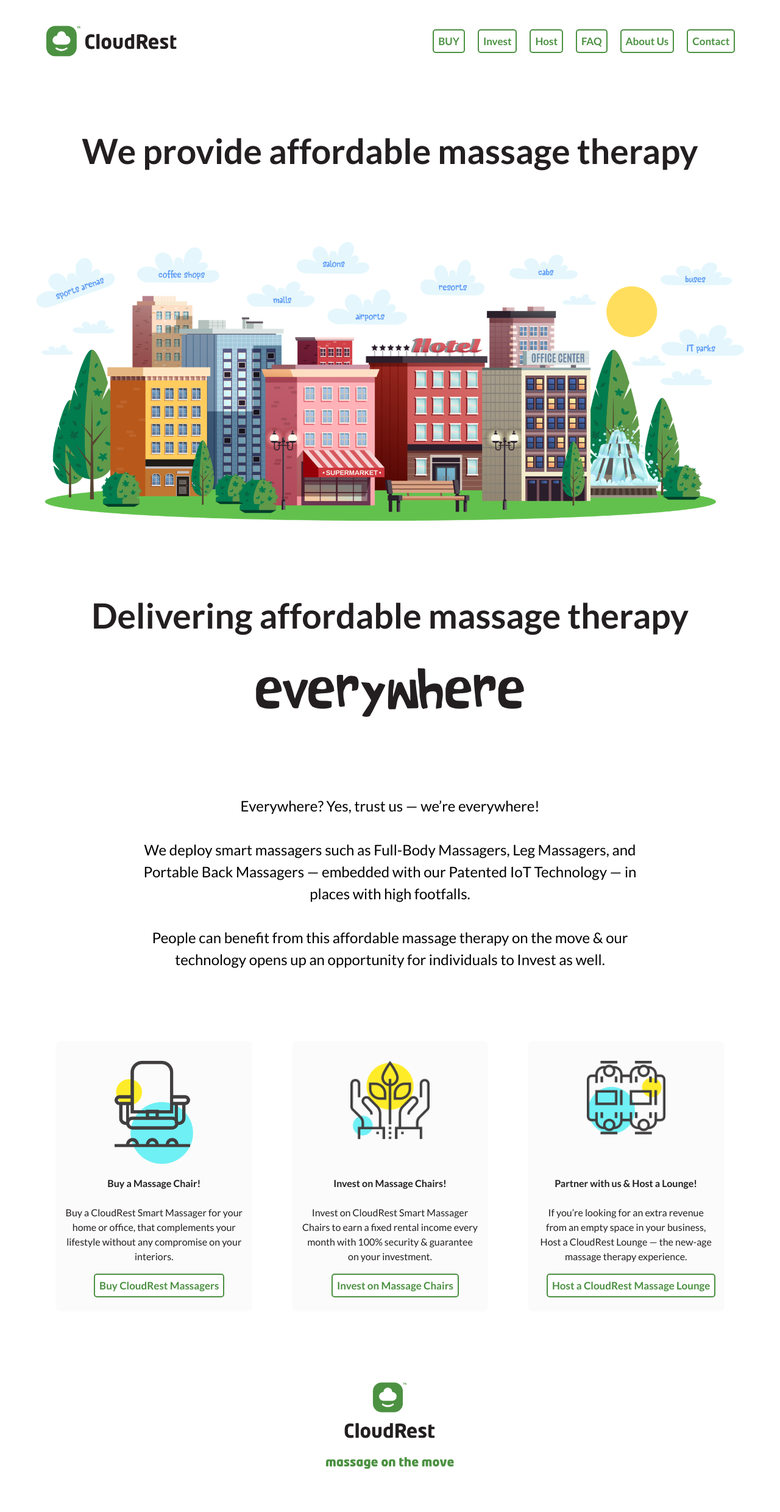
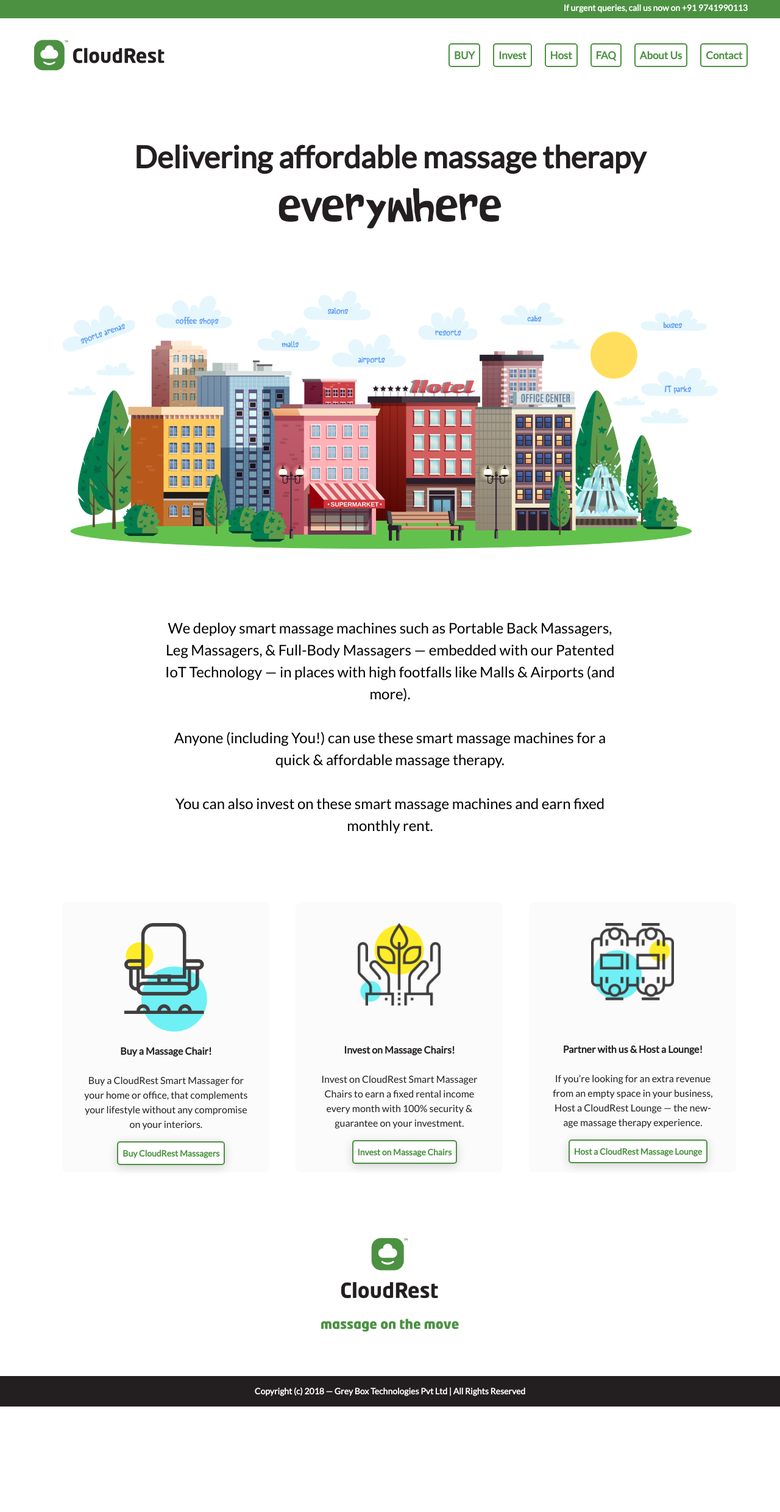
Before and after one commit to pranoy1994/cloud-rest-php, a PHP site: page / in a window 1280 px wide. Shown: the whole page at 61% size. After the commit the page ends 2307 px from the top, so only its background shows below. Run offline with PHP 8.4, Linux system fonts and the light colour scheme; some libraries are stand-ins or nearby versions.

Commit message:
change home page

```diff
--- a/contact.php
+++ b/contact.php
@@ -8,9 +8,9 @@
 </head>
 
 
-<body style="padding-left: 4%;padding-right: 4%;">
+<body>
     <?php include 'header.php' ?>
-
+    <div class="body">
     <div style="text-align: center">
         <p class="contact-header">Reach out to us</p>
     </div>
@@ -66,5 +66,6 @@
     <div style="text-align:center">
         <img src="/images/group-5@3x.png" style="padding-bottom: 5%;padding-top: 10%;width: 18%">
     </div>
+  </div>
 </body>
 </html>
--- a/header.php
+++ b/header.php
@@ -1,5 +1,9 @@
-
-<div style="text-align:left;background-color: #ffffff;display:  grid;grid-template-columns: auto auto;" >
+<div id="preheader">
+  <p>
+    If urgent queries, call us now on +91 9741990113
+  </p>
+</div>
+<div style="text-align:left;background-color: #ffffff;display:  grid;grid-template-columns: auto auto;margin-top: 2%;margin-left: 38px;margin-right: 38px;" >
     <a href="/"><img  style="margin-left:4%;margin-top:2%" src="images/CludRestHomeLogo.svg" /></a>
     <div id="btn" class="header-btn-grp" style="text-align:right">
         <button class="headerButton" id="schoolName" onclick="location.href='/buy.php'">BUY </button>
--- a/index.php
+++ b/index.php
@@ -3,34 +3,35 @@
 <head>
         <link href="https://fonts.googleapis.com/icon?family=Material+Icons" rel="stylesheet">
         <link href="//cdnjs.cloudflare.com/ajax/libs/toastr.js/latest/toastr.min.css" rel="stylesheet">
-        <link href='https://fonts.googleapis.com/css?family=Lato:400,700' rel='stylesheet' type='text/css'>
+        <link href="https://fonts.googleapis.com/css?family=Lato" rel="stylesheet">
         <link href='/stylesheets/index.css' rel='stylesheet' type='text/css'>
 </head>
 
 
-<body style="padding-left: 4%;padding-right: 4%;">
+<body>
 
       <?php include 'header.php' ?>
+<div class="body">
 
     <p class="text" style="margin-top:10%">
-        We provide affordable massage therapy
+        Delivering affordable massage therapy
+        <p class="contact-header" style="margin-top: -5%;font-size: 580%;">everywhere</p>
     </p>
 
     <div>
-        <img src="/images/1-artboard-9-4-x-02@2x.png" style="width:100%;margin-top:5%">
+        <img src="/images/1-artboard-9-4-x-02@2x.png" style="width:100%;margin-top:0%">
     </div>
 
-    <p class="text" style="margin-top:10%">
-        Delivering affordable massage therapy
-        <p class="contact-header" style="margin-top: -3%;font-size: 700%;">everywhere</p>
-    </p>
+
 
     <p class="text-2" style="padding-right: 15%;padding-left: 15%;">
-        Everywhere? Yes, trust us — we’re everywhere!
+        We deploy smart massage machines such as Portable Back Massagers, Leg Massagers, & Full-Body Massagers — embedded with our Patented IoT Technology — in places with high footfalls like Malls & Airports (and more).
         <br><br>
-        We deploy smart massagers such as Full-Body Massagers, Leg Massagers, and Portable Back Massagers — embedded with our Patented IoT Technology — in places with high footfalls.
+        Anyone (including You!) can use these smart massage machines for a quick & affordable massage therapy.
         <br><br>
-        People can benefit from this affordable massage therapy on the move & our technology opens up an opportunity for individuals to Invest as well.
+        You can also invest on these smart massage machines and earn fixed monthly rent.
+
+
     </p>
 
     <div class="index-5">
@@ -67,8 +68,13 @@
 
 
     <div style="text-align:center">
-        <img src="/images/group-5@3x.png" style="padding-bottom: 5%;padding-top: 10%;width: 18%">
+        <img src="/images/group-5@3x.png" style="padding-bottom: 5%;padding-top: 10%;width: 21%">
     </div>
-
+  </div>
+  <div id="footer">
+    <p>
+      Copyright (c) 2018 — Grey Box Technologies Pvt Ltd   |   All Rights Reserved
+    </p>
+  </div>
 </body>
 </html>
--- a/stylesheets/index.css
+++ b/stylesheets/index.css
@@ -8,7 +8,31 @@
     src: url("/fonts/beyond_the_mountains.ttf");
 }
 body {
-    padding-top: 2%;
+    margin: 0px;
+    margin-top: -16px;
+}
+.body {
+  padding-left: 8%;
+  padding-right: 8%;
+}
+#preheader {
+  height: 32px;
+  background-color: #4c9142;
+}
+
+#preheader > p {
+  height: 17px;
+  font-family: Lato;
+  font-size: 14px;
+  font-weight: 900;
+  font-style: normal;
+  font-stretch: normal;
+  line-height: normal;
+  letter-spacing: normal;
+  text-align: right;
+  color: #ffffff;
+  padding-top: 6px;
+  padding-right: 53px;
 }
 .headerButton {
     height: 39px;
@@ -69,7 +93,7 @@ body {
 .text {
     object-fit: contain;
     font-family: Lato;
-    font-size: 57px;
+    font-size: 50px;
     font-weight: bold;
     font-style: normal;
     font-stretch: normal;
@@ -300,10 +324,11 @@ ol {
     grid-template-columns: auto auto auto;
     justify-content: space-around;
     margin-top: 10%;
+    grid-column-gap: 4%;
 }
 
 .index-5-section {
-    width: 322.7px;
+    width: 340px;
     height: 443px;
     object-fit: contain;
     border-radius: 8px;
@@ -328,8 +353,8 @@ ol {
     letter-spacing: normal;
     text-align: center;
     color: #231f20;
-    padding-left: 5%;
-    padding-right: 5%;
+    padding-left: 10%;
+    padding-right: 10%;
 }
 
 .index-5-section > p > span {
@@ -345,10 +370,14 @@ ol {
     color: #4c9142;
     font-weight: 900;
     margin-left: 17px;
-    font-size: 17px;
+    font-size: 14px;
     padding: 7px;
     cursor: pointer;
     font-family: Lato;
+    box-shadow: 0 4px 16px 0 rgba(0, 0, 0, 0.16);
+}
+.index-5-section > button :hover {
+  opacity: .4;
 }
 
 .buy-help {
@@ -379,7 +408,7 @@ ol {
     font-weight: bold;
 }
 .col> div > img {
-    width: 92%;
+    width: 125%;
     padding-top: 45%;
 }
 
@@ -431,7 +460,24 @@ ol {
     margin-top: -11%;
 }
 
+#footer {
+  height: 50px;
+  object-fit: contain;
+  background-color: #231f20;
+}
 
+#footer > p {
+  font-family: Lato;
+  font-size: 14px;
+  font-weight: bold;
+  font-style: normal;
+  font-stretch: normal;
+  line-height: normal;
+  letter-spacing: normal;
+  text-align: center;
+  color: #ffffff;
+  padding-top: 16px;
+}
 
 
 
```
Also changed, not shown: aboutus.php (+10 -2 lines), buy.php (+51 -13 lines), faq.php (+8 -2 lines), host.php (+9 -1 lines), invest.php (+8 -1 lines).
